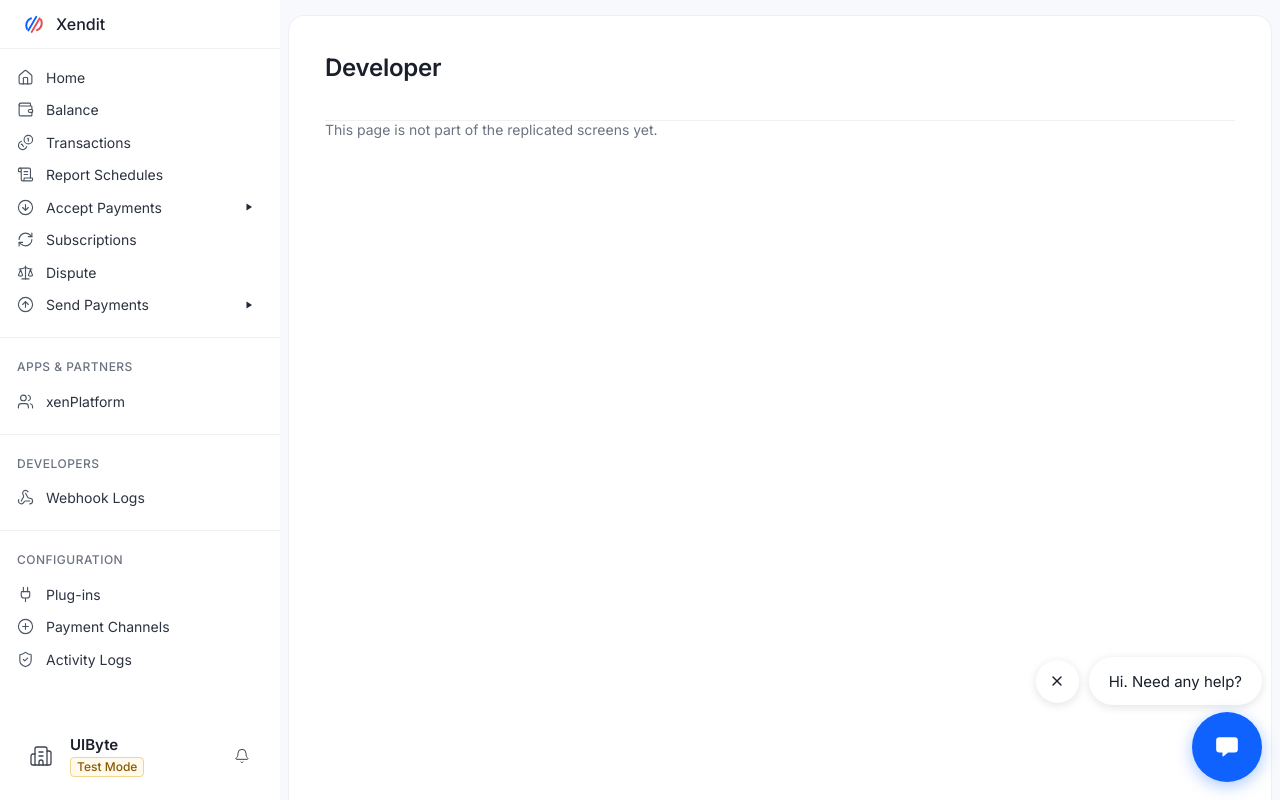
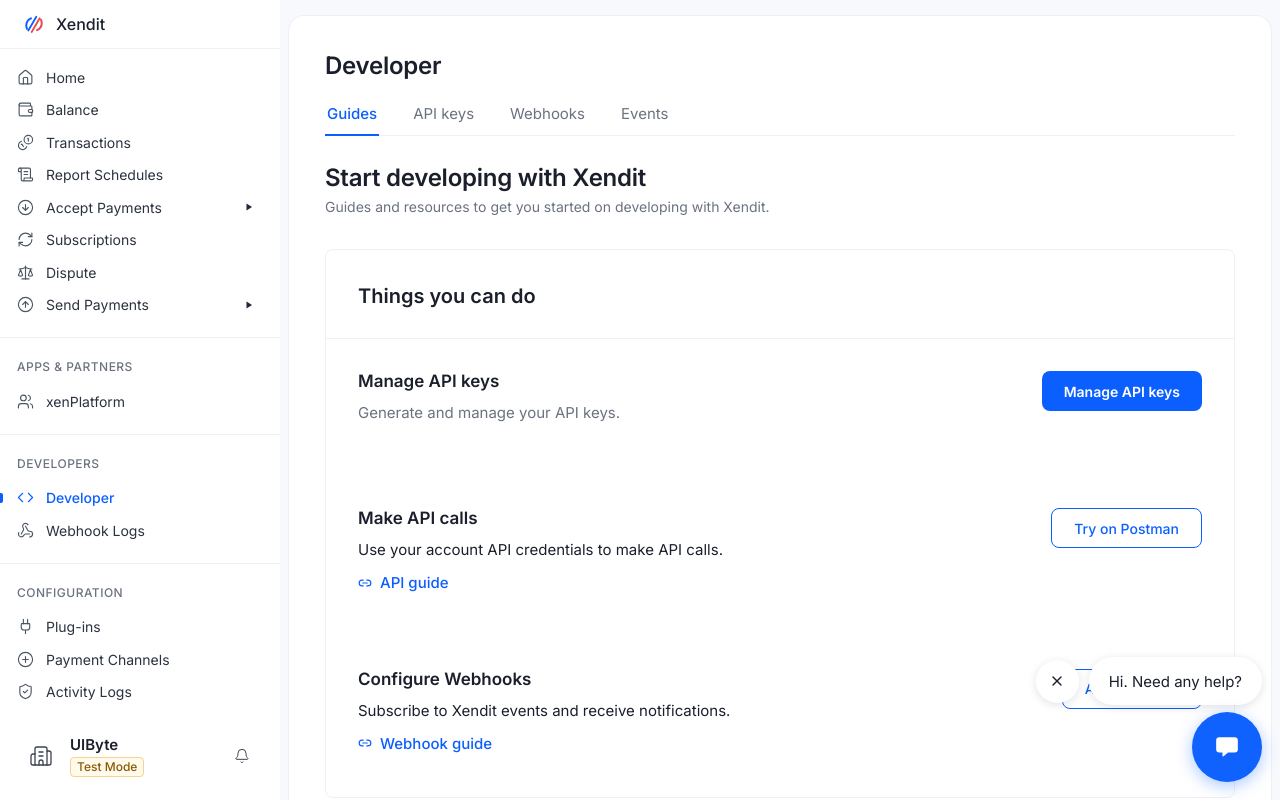
Before and after one commit to sandmanz26/dashboardpayment, a React (Vite) app: page /developer in a window 1280 px wide. Built offline with nearby package versions, Linux system fonts and the light colour scheme.

Commit message:
Add Developer sidebar menu with Guides, API keys, Webhooks and Events tabs
Co-Authored-By: Claude Sonnet 5.5 <noreply@anthropic.com>
Claude-Session: https://claude.ai/code/session_01BUcZdwCWsct3mNeUaifTe2

```diff
--- a/src/App.tsx
+++ b/src/App.tsx
@@ -9,6 +9,7 @@ import Subscriptions from './pages/Subscriptions';
 import Developers from './pages/Developers';
 import DevEntry from './pages/DevEntry';
 import Secret from './pages/Secret';
+import Developer from './pages/Developer';
 import Placeholder from './pages/Placeholder';
 
 export default function App() {
@@ -20,6 +21,7 @@ export default function App() {
         <Route path="transactions" element={<Transactions />} />
         <Route path="settings" element={<Settings />} />
         <Route path="settings/developers" element={<Developers />} />
+        <Route path="developer" element={<Developer />} />
         <Route path="secret" element={<Secret />} />
         <Route path="dev" element={<DevEntry />} />
         <Route path="dispute" element={<Disputes />} />
--- a/src/components/Sidebar.tsx
+++ b/src/components/Sidebar.tsx
@@ -1,7 +1,7 @@
 import { useEffect, useRef, useState } from 'react';
 import { NavLink, useLocation, useNavigate } from 'react-router-dom';
 import {
-  Bell, Building2, ChevronRight, ChevronUp, CircleArrowDown, CircleArrowUp, CirclePlus, Home, Layers3,
+  Bell, Building2, Code, ChevronRight, ChevronUp, CircleArrowDown, CircleArrowUp, CirclePlus, Home, Layers3,
   Coins, ScrollText, RefreshCw, ShieldCheck, Webhook, Plug, Wallet, Users, Scale,
 } from 'lucide-react';
 import type { LucideIcon } from 'lucide-react';
@@ -37,7 +37,7 @@ const groups: Group[] = [
     ],
   },
   { title: 'Apps & Partners', items: [{ label: 'xenPlatform', to: '/xenplatform', icon: Users }] },
-  { title: 'Developers', items: [{ label: 'Webhook Logs', to: '/webhook-logs', icon: Webhook }] },
+  { title: 'Developers', items: [{ label: 'Developer', to: '/developer', icon: Code }, { label: 'Webhook Logs', to: '/webhook-logs', icon: Webhook }] },
   {
     title: 'Configuration',
     items: [
--- /dev/null
+++ b/src/data/events.ts
@@ -0,0 +1,19 @@
+export interface DevEvent { id: string; time: string; name: string; from: string; status: 'Succeeded' | 'Failed' }
+
+const names = [
+  'payment.succeeded', 'payment.pending', 'topup.succeeded', 'payout.succeeded', 'payout.processing',
+  'balance.adjustment', 'balance.adjustment', 'refund.succeeded', 'invoice.paid', 'payment.failed',
+];
+const times = [
+  '30 Sept 2026 at 11.17.05', '30 Sept 2026 at 11.17.05', '30 Sept 2026 at 11.17.03', '30 Sept 2026 at 11.16.48', '30 Sept 2026 at 11.16.48',
+  '30 Sept 2026 at 11.15.02', '30 Sept 2026 at 11.14.31', '30 Sept 2026 at 11.12.10', '30 Sept 2026 at 11.12.02', '30 Sept 2026 at 11.11.40',
+];
+const ids = [
+  '7f50a000-d7e6-4cd7-b0c6-90d1', '1a6194c7-f402-4bcf-8038-7691b', 'a22621e2-b910-4dcc-b4d5-71eb', 'cc2da66b-b907-4b1c-aabb-2221',
+  'a18bbae6-4e8f-43fa-9a6d-92bc', 'c32c7443-b735-3123-b09b-845e', 'fce34504-e74e-37f0-bb4d-be4a', 'a9ddc08e-527a-48de-81ed-f36e',
+  'cc842ff8-d2d5a-469c-a14d-70ec', '3be91d20-1c77-4f0a-92aa-6d13',
+];
+
+export const events: DevEvent[] = names.map((name, i) => ({
+  id: ids[i], time: times[i], name, from: 'UIByte', status: name === 'payment.failed' ? 'Failed' : 'Succeeded',
+}));
--- /dev/null
+++ b/src/pages/Developer.tsx
@@ -0,0 +1,132 @@
+import { useMemo, useState } from 'react';
+import { useSearchParams } from 'react-router-dom';
+import { Ellipsis, ExternalLink, Link2, ListFilter, Plus, Search } from 'lucide-react';
+import PageHeader from '../components/PageHeader';
+import { ApiKeys, IpAllowlist, Webhooks } from './Developers';
+import { events } from '../data/events';
+
+const TABS = [
+  { key: 'guides', label: 'Guides' },
+  { key: 'api-keys', label: 'API keys' },
+  { key: 'webhooks', label: 'Webhooks' },
+  { key: 'events', label: 'Events' },
+] as const;
+type TabKey = (typeof TABS)[number]['key'];
+
+function Guides({ go }: { go: (t: TabKey) => void }) {
+  return (
+    <div className="guides">
+      <h2>Start developing with Xendit</h2>
+      <p className="muted">Guides and resources to get you started on developing with Xendit.</p>
+
+      <section className="guide-card">
+        <header>Things you can do</header>
+        <div className="guide-row">
+          <div>
+            <h3>Manage API keys</h3>
+            <p className="muted">Generate and manage your API keys.</p>
+          </div>
+          <button className="btn primary" onClick={() => go('api-keys')}>Manage API keys</button>
+        </div>
+        <div className="guide-row">
+          <div>
+            <h3>Make API calls</h3>
+            <p>Use your account API credentials to make API calls.</p>
+            <a className="guide-link" href="#api-guide"><Link2 size={14} />API guide</a>
+          </div>
+          <button className="btn outline-blue">Try on Postman</button>
+        </div>
+        <div className="guide-row">
+          <div>
+            <h3>Configure Webhooks</h3>
+            <p>Subscribe to Xendit events and receive notifications.</p>
+            <a className="guide-link" href="#webhook-guide"><Link2 size={14} />Webhook guide</a>
+          </div>
+          <button className="btn outline-blue" onClick={() => go('webhooks')}>Add Webhook</button>
+        </div>
+      </section>
+    </div>
+  );
+}
+
+function EventsTab() {
+  const [q, setQ] = useState('');
+  const [sel, setSel] = useState<Set<string>>(new Set());
+  const rows = useMemo(
+    () => events.filter((e) => !q || `${e.id} ${e.name}`.toLowerCase().includes(q.toLowerCase())),
+    [q],
+  );
+  const all = rows.length > 0 && rows.every((r) => sel.has(r.id));
+  const toggle = (id: string) => setSel((s) => { const n = new Set(s); n.has(id) ? n.delete(id) : n.add(id); return n; });
+
+  return (
+    <div className="dev-tab">
+      <div className="filter-row">
+        <button className="filter-btn"><ListFilter size={16} strokeWidth={1.6} />Filters</button>
+        <label className="filter-search">
+          <Search size={16} strokeWidth={1.6} />
+          <input placeholder="Search by Source ID" value={q} onChange={(e) => setQ(e.target.value)} />
+        </label>
+      </div>
+      <table className="ev-table">
+        <thead>
+          <tr>
+            <th className="chk"><input type="checkbox" checked={all} onChange={() => setSel(all ? new Set() : new Set(rows.map((r) => r.id)))} /></th>
+            <th>Time (UTC+7)</th><th>Event name</th><th>Event from</th><th>Status</th><th>Event ID</th><th />
+          </tr>
+        </thead>
+        <tbody>
+          {rows.map((e) => (
+            <tr key={e.id}>
+              <td className="chk"><input type="checkbox" checked={sel.has(e.id)} onChange={() => toggle(e.id)} /></td>
+              <td>{e.time} UTC+7</td>
+              <td>{e.name}</td>
+              <td>{e.from}</td>
+              <td><span className={`ev-badge ${e.status === 'Succeeded' ? 'ok' : 'bad'}`}>{e.status}</span></td>
+              <td className="ev-id">{e.id}</td>
+              <td className="right"><button className="dots" aria-label="Actions"><Ellipsis size={16} /></button></td>
+            </tr>
+          ))}
+        </tbody>
+      </table>
+      {rows.length === 0 && <div className="empty">No events found</div>}
+    </div>
+  );
+}
+
+export default function Developer() {
+  const [params, setParams] = useSearchParams();
+  const raw = params.get('tab');
+  const tab: TabKey = TABS.some((t) => t.key === raw) ? (raw as TabKey) : 'guides';
+  const go = (t: TabKey) => setParams(t === 'guides' ? {} : { tab: t }, { replace: false });
+
+  return (
+    <>
+      <PageHeader title="Developer">
+        <div className="tabs" role="tablist">
+          {TABS.map((t) => (
+            <button key={t.key} role="tab" aria-selected={tab === t.key} className={tab === t.key ? 'active' : ''} onClick={() => go(t.key)}>{t.label}</button>
+          ))}
+        </div>
+      </PageHeader>
+
+      {tab === 'guides' && <Guides go={go} />}
+      {tab === 'api-keys' && (
+        <div className="dev-tab">
+          <div className="tab-intro">
+            <p>Secret and public keys authenticate your API requests, and the IP allowlist restricts which servers may call the API. <a href="#api-guide" className="guide-link inline">View API guide <ExternalLink size={13} /></a></p>
+            <button className="btn outline-blue"><Plus size={14} />New secret key</button>
+          </div>
+          <div className="dev-page flush"><ApiKeys /><IpAllowlist /></div>
+        </div>
+      )}
+      {tab === 'webhooks' && (
+        <div className="dev-tab">
+          <div className="dev-page flush"><Webhooks /></div>
+        </div>
+      )}
+      {tab === 'events' && <EventsTab />}
+      <div style={{ height: 40 }} />
+    </>
+  );
+}
--- a/src/pages/Developers.tsx
+++ b/src/pages/Developers.tsx
@@ -9,7 +9,7 @@ function TestBanner() {
   return <div className="test-banner">Test mode</div>;
 }
 
-function ApiKeys() {
+export function ApiKeys() {
   const [copied, setCopied] = useState(false);
   const copy = () => {
     try { navigator.clipboard?.writeText(PUBLIC_KEY); } catch { /* clipboard unavailable */ }
@@ -53,7 +53,7 @@ function ApiKeys() {
   );
 }
 
-function IpAllowlist() {
+export function IpAllowlist() {
   const [ips, setIps] = useState<string[]>([]);
   const [adding, setAdding] = useState(false);
   const [value, setValue] = useState('');
@@ -93,7 +93,7 @@ function IpAllowlist() {
   );
 }
 
-function Webhooks() {
+export function Webhooks() {
   const [retry, setRetry] = useState(true);
   const [saved, setSaved] = useState<string | null>(null);
   const [urls, setUrls] = useState<Record<string, string>>({});
--- a/src/styles.css
+++ b/src/styles.css
@@ -462,3 +462,36 @@ h1, h2, p { margin: 0; }
 .di-meta { display: flex; justify-content: space-between; gap: 8px; font-size: 12px; }
 .di-meta span { color: var(--muted); }
 .di-text { display: block; margin-top: 2px; font-size: 13px; line-height: 18px; color: var(--text); overflow: hidden; display: -webkit-box; -webkit-line-clamp: 2; -webkit-box-orient: vertical; }
+
+/* ---------- developer (tabbed) ---------- */
+.guides { padding-top: 26px; }
+.guides h2 { margin: 0; font-size: 24px; line-height: 32px; font-weight: 600; letter-spacing: -.01em; }
+.guides > p { margin: 4px 0 0; }
+.guide-card { margin-top: 34px; border: 1px solid var(--line-soft); border-radius: 8px; }
+.guide-card header { padding: 34px 32px 30px; font-size: 20px; font-weight: 600; border-bottom: 1px solid var(--line-soft); }
+.guide-row { display: flex; justify-content: space-between; align-items: flex-start; gap: 24px; padding: 32px 32px 44px; }
+.guide-row h3 { margin: 0 0 12px; font-size: 17px; font-weight: 600; }
+.guide-row p { margin: 0 0 10px; font-size: 15px; }
+.guide-link { display: inline-flex; align-items: center; gap: 8px; margin-top: 4px; color: var(--blue); font-weight: 500; text-decoration: none; font-size: 15px; }
+.guide-link.inline { margin: 0 0 0 4px; font-size: inherit; gap: 4px; }
+.guide-row .btn { height: 40px; padding: 0 22px; border-radius: 8px; flex: none; }
+.dev-tab { padding-top: 22px; }
+.tab-intro { display: flex; align-items: flex-start; justify-content: space-between; gap: 24px; margin-bottom: 20px; }
+.tab-intro p { margin: 0; color: var(--text); line-height: 22px; max-width: 900px; }
+.tab-intro .btn { flex: none; }
+.dev-page.flush { padding: 0; }
+.filter-row { display: flex; gap: 12px; margin-bottom: 26px; }
+.filter-btn { display: inline-flex; align-items: center; gap: 8px; height: 44px; padding: 0 20px; border: 1px solid var(--line); border-radius: 8px; font-weight: 500; color: #4b5563; }
+.filter-search { flex: 1; display: flex; align-items: center; gap: 12px; height: 44px; padding: 0 16px; border: 1px solid var(--line); border-radius: 8px; color: var(--muted); }
+.filter-search input { flex: 1; border: 0; outline: 0; background: none; font-size: 15px; }
+.ev-table { width: 100%; border-collapse: collapse; font-size: 15px; }
+.ev-table th { height: 60px; padding: 0 12px; text-align: left; font-size: 14px; font-weight: 600; border-bottom: 1px solid var(--line-soft); }
+.ev-table td { height: 58px; padding: 0 12px; border-bottom: 1px solid var(--line-soft); }
+.ev-table .chk { width: 44px; padding-right: 0; }
+.ev-table input[type=checkbox] { width: 18px; height: 18px; accent-color: var(--blue); }
+.ev-table .right { text-align: right; }
+.ev-id { max-width: 220px; overflow: hidden; text-overflow: ellipsis; white-space: nowrap; }
+.ev-badge { display: inline-block; padding: 4px 12px; border-radius: 6px; font-size: 14px; font-weight: 600; }
+.ev-badge.ok { background: #c9f4d9; color: #0c5a30; }
+.ev-badge.bad { background: #fde0dd; color: #a4271d; }
+.dots { color: var(--blue); display: inline-grid; place-items: center; width: 28px; height: 28px; }
```
